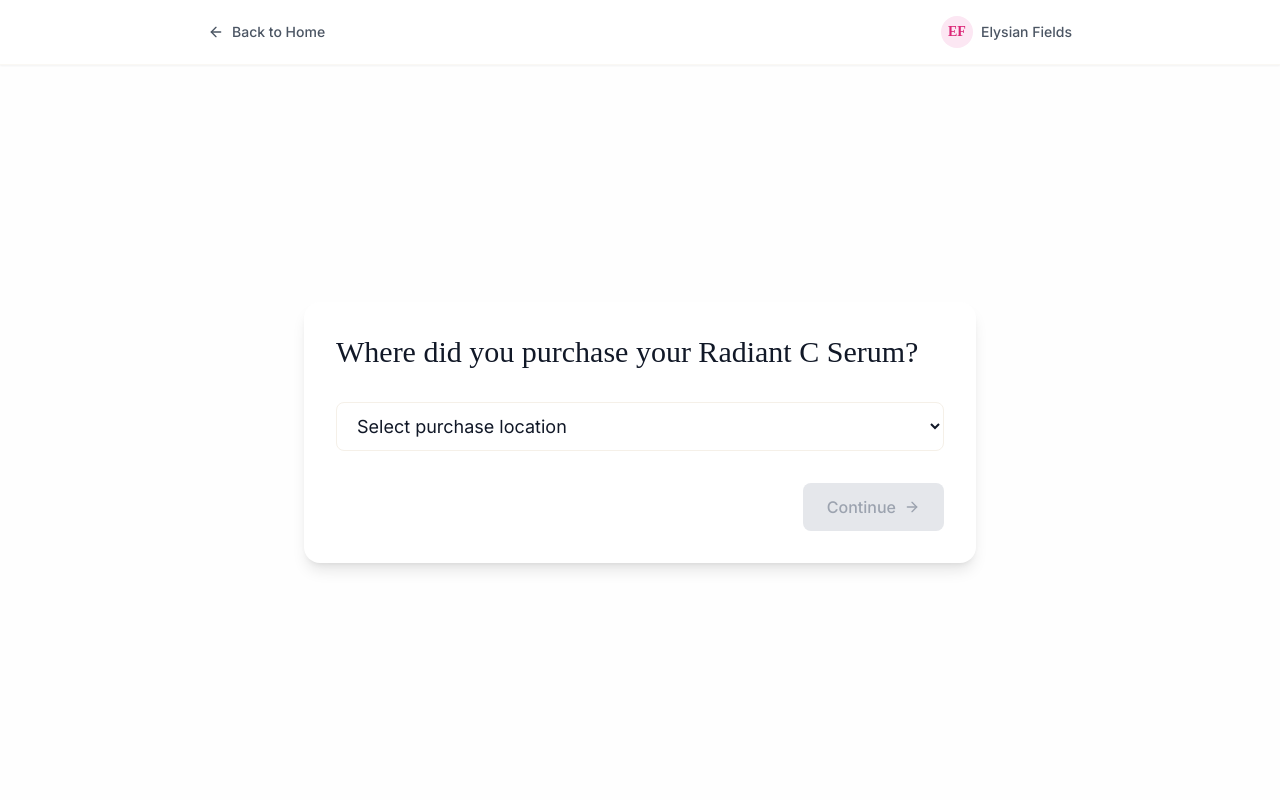
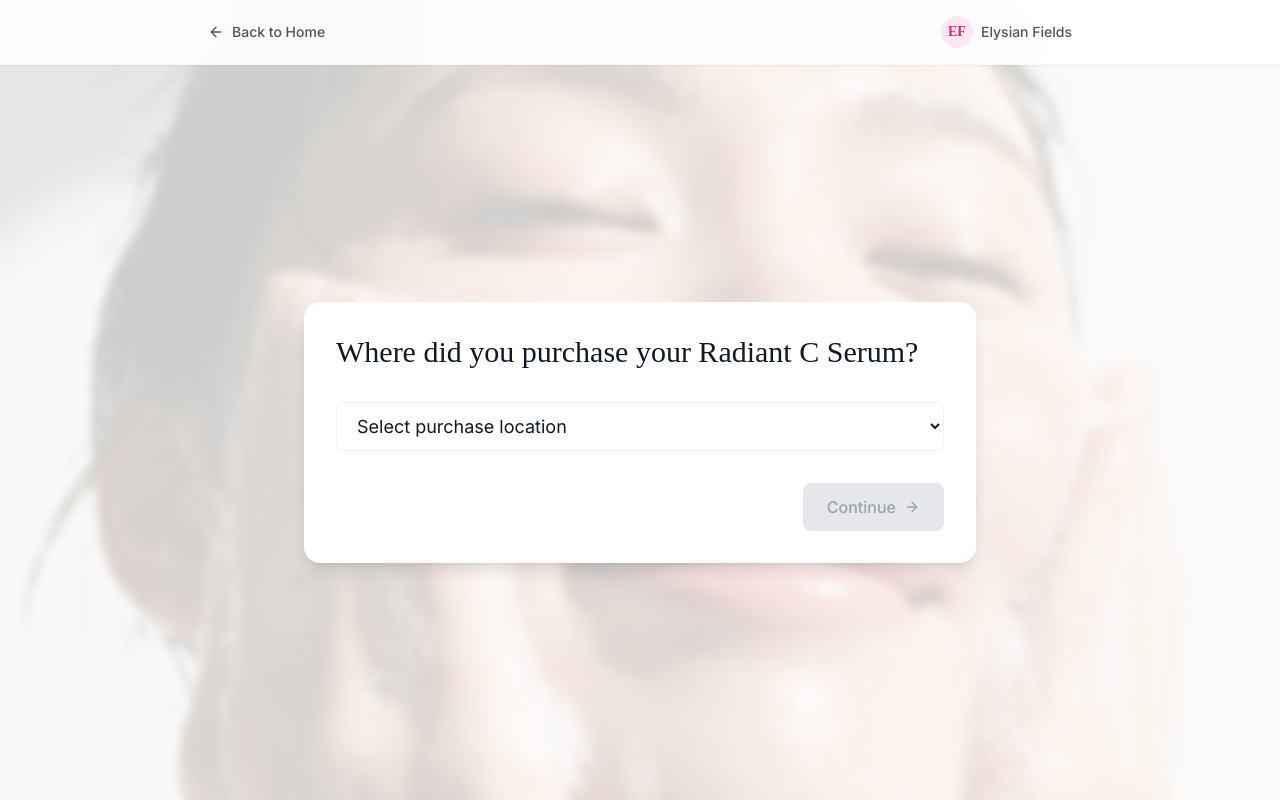
Before and after one commit to serafinsanchez/qr-form, a Next.js app: page /form in a window 1280 px wide. Built offline with nearby package versions, Linux system fonts and the light colour scheme.

Commit message:
feat: add facewashing background with foggy glass overlay and improve about button styling

```diff
--- a/app/form/page.tsx
+++ b/app/form/page.tsx
@@ -238,9 +238,16 @@ export default function FormPage() {
   }
 
   return (
-    <div className="min-h-screen bg-cream-50 flex flex-col">
+    <div className="min-h-screen flex flex-col relative">
+      {/* Background Image with Overlay */}
+      <div
+        className="absolute inset-0 bg-cover bg-center bg-no-repeat"
+        style={{ backgroundImage: 'url(/facewashing.png)' }}
+      />
+      <div className="absolute inset-0 bg-white/80 backdrop-blur-sm" />
+
       {/* Header */}
-      <header className="bg-white shadow-sm border-b border-cream-200">
+      <header className="relative z-10 bg-white/90 backdrop-blur-md shadow-sm border-b border-cream-200">
         <div className="max-w-4xl mx-auto px-4 py-4 flex items-center justify-between">
           <Link href="/" className="flex items-center gap-2 text-gray-600 hover:text-gray-900">
             <ArrowLeft className="w-4 h-4" />
@@ -256,7 +263,7 @@ export default function FormPage() {
       </header>
 
       {/* Form Content */}
-      <main className="flex-1 flex items-center justify-center px-4 py-8">
+      <main className="relative z-10 flex-1 flex items-center justify-center px-4 py-8">
         <div className="w-full max-w-2xl">
           <AnimatePresence mode="wait">
             <motion.div
--- a/app/page.tsx
+++ b/app/page.tsx
@@ -103,14 +103,14 @@ export default function LandingPage() {
             initial={{ opacity: 0, y: 20 }}
             animate={{ opacity: 1, y: 0 }}
             transition={{ duration: 0.8, delay: 1.2 }}
-            className="mb-8"
+            className="mt-8 sm:mt-12 flex justify-center"
           >
             <button
               onClick={() => setIsAboutModalOpen(true)}
-              className="flex items-center gap-2 px-4 py-2 text-sm text-gray-600 hover:text-gray-800 bg-white/80 backdrop-blur-sm rounded-full shadow-lg hover:shadow-xl transition-all duration-200 hover:bg-white/90"
+              className="flex items-center gap-1.5 px-3 py-1.5 text-xs text-gray-500 hover:text-gray-700 bg-white/60 backdrop-blur-sm rounded-lg shadow-sm hover:shadow-md transition-all duration-200 hover:bg-white/80"
             >
-              <Info className="w-4 h-4" />
-              About This App
+              <Info className="w-3 h-3" />
+              About
             </button>
           </motion.div>
 
```
Also changed, not shown: public/facewashing.png (added).
